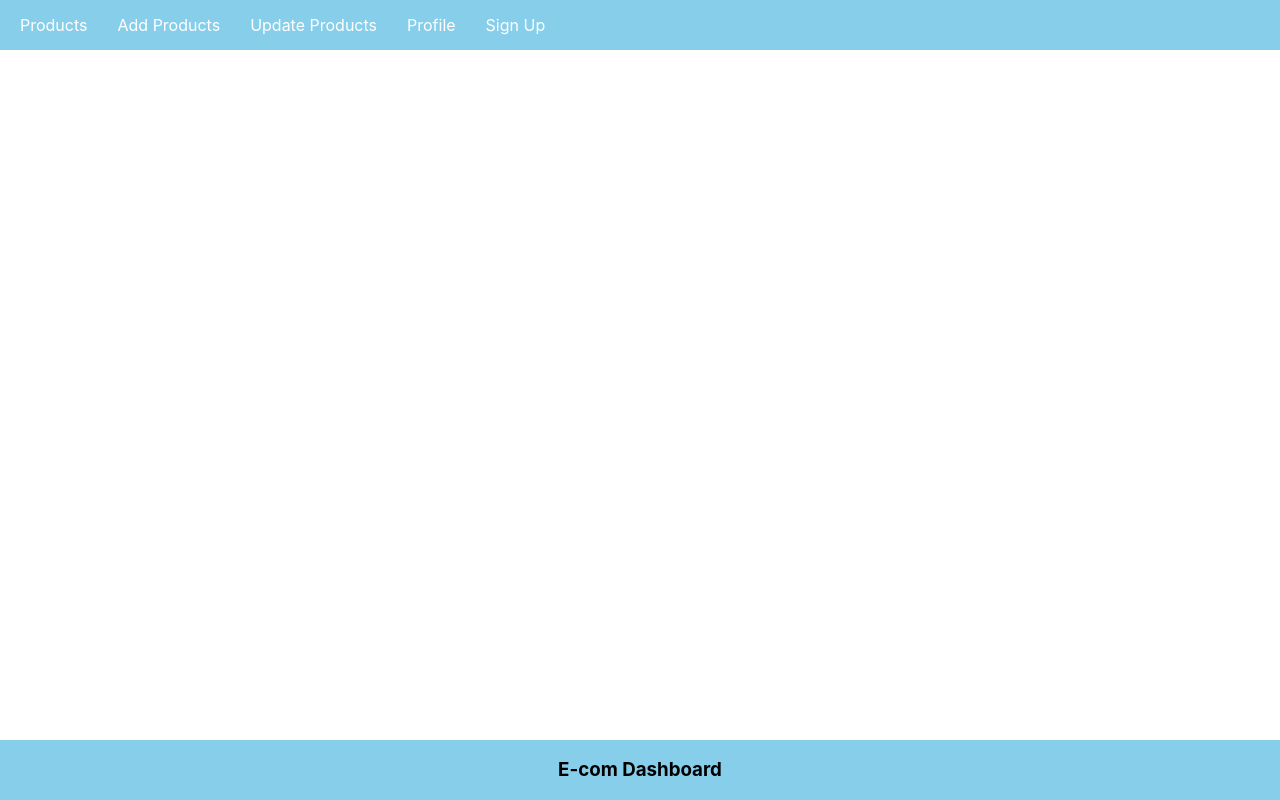
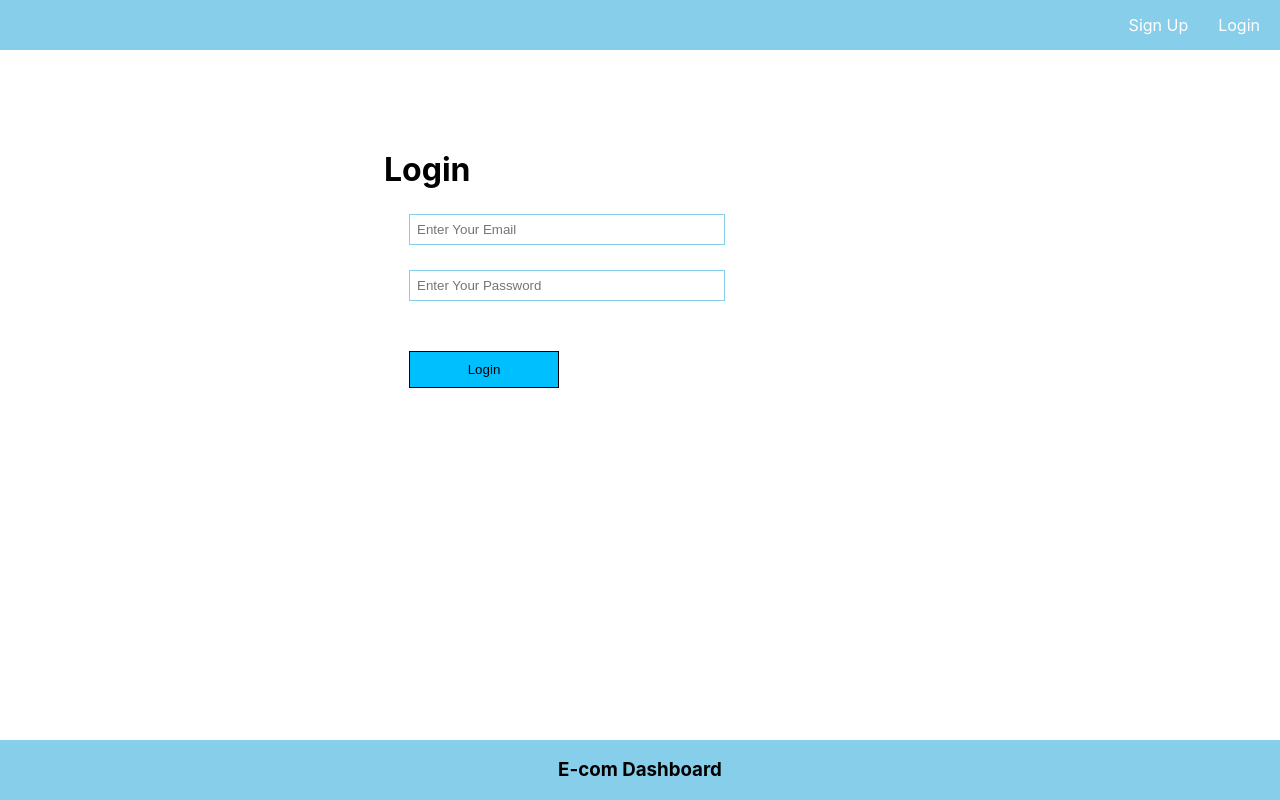
Before and after one commit to Khatib-Shakil/reactlearning, a React (Create React App) app in the folder fornt-end/: page /login in a window 1280 px wide. Built offline with nearby package versions, Linux system fonts and the light colour scheme.

Commit message:
add: integrate login api

```diff
--- a/fornt-end/src/App.js
+++ b/fornt-end/src/App.js
@@ -2,6 +2,7 @@
 import Nav from './components/Nav';
 import Footer from './components/Footer';
 import SignUp from './components/SignUp';
+import Login from './components/login';
 import { BrowserRouter, Routes, Route } from 'react-router-dom';
 import PrivateComponent from './components/PrivateComponent';
 
@@ -22,6 +23,7 @@
 
           </Route>
           <Route path="/signup" element={<SignUp/>}/>
+          <Route path="/login" element={<Login/>}/>
      </Routes>
           {/* <SignUp /> */}
       </BrowserRouter>
--- a/fornt-end/src/components/Nav.css
+++ b/fornt-end/src/components/Nav.css
@@ -15,3 +15,7 @@
     margin: 0;
     background-color: skyblue;
   }
+
+  .nav-right{
+    text-align: right;
+  }
--- a/fornt-end/src/components/Nav.js
+++ b/fornt-end/src/components/Nav.js
@@ -1,27 +1,35 @@
 import React from 'react';
 import './Nav.css';
-import {Link, useNavigate} from 'react-router-dom';
+import { Link, useNavigate } from 'react-router-dom';
 
-const Nav=()=>{
+const Nav = () => {
   const auth = localStorage.getItem('user');
-    const navigate = useNavigate()
-    const logout =()=>{
-        console.log("done")
+  const navigate = useNavigate();
+
+  const logout = () => {
+    console.log('done');
     localStorage.clear();
+    navigate('/signup');
+  };
 
-        navigate('/signup')
-    }
-    return(
+  return (
     <div>
+      {auth ? (
         <ul className='nav-ul'>
           <li><Link to="/">Products</Link></li>
           <li><Link to="/add">Add Products</Link></li>
           <li><Link to="/update">Update Products</Link></li>
           <li><Link to="/profile">Profile</Link></li>
-                <li>{ auth? <Link onClick={logout} to="/signup">Logout </Link>: <Link to="/signup">Sign Up</Link>}</li>
+          <li><Link onClick={logout} to="/signup">Logout  {JSON.parse(auth).name}</Link></li>
         </ul>
+      ) : (
+        <ul className='nav-ul nav-right'>
+          <li><Link to="/signup">Sign Up</Link></li>
+          <li><Link to="/login">Login</Link></li>
+        </ul>
+      )}
     </div>
-    )
-}
+  );
+};
 
 export default Nav;
--- a/fornt-end/src/components/SignUp.js
+++ b/fornt-end/src/components/SignUp.js
@@ -18,7 +18,8 @@
 
     const collectData = async () => {
         console.log(name, email, password);
-        let result = await fetch('http://localhost:4000/register', {
+        let result = await fetch('http://localhost:4000/register',
+         {
             method: "POST",
             body: JSON.stringify({ name, email, password }),
             headers: {
--- /dev/null
+++ b/fornt-end/src/components/login.css
@@ -0,0 +1,21 @@
+.login{
+    margin-left: 30%;
+    margin-top: 100px;
+}
+
+.inputbox{
+    display: block;
+    margin: 25px;
+    padding: 7px;
+    width: 300px;
+    border: 1px solid skyblue;
+}
+
+.appbutton{
+    margin: 25px;
+    padding: 10px;
+    width: 150px;
+    background-color: deepskyblue;
+    border: 1px solid;
+    cursor: pointer;
+}
--- /dev/null
+++ b/fornt-end/src/components/login.js
@@ -0,0 +1,51 @@
+import React, {useEffect}from "react";
+import './login.css';
+import { useNavigate } from "react-router-dom";
+
+const Login = ()=>{
+    const [email,setEmail] = React.useState('');
+    const[password,setPassword] = React.useState('');
+    const navigate = useNavigate();
+
+    useEffect(()=>{
+        const auth = localStorage.getItem('user');
+        if(auth){
+            navigate('/')
+        }
+    })
+
+    const handleLogin = async() =>{
+        console.log(email,password)
+        let result = await fetch("http://localhost:4000/login",
+        {
+            method: "POST",
+            body: JSON.stringify({email, password }),
+            headers: {
+                'Content-Type': 'application/json'
+            }
+        })
+        result = await result.json()
+        if(result.name){
+            localStorage.setItem("user",JSON.stringify(result));
+            navigate('/')
+
+        }else{
+            alert("User Not Found")
+        }
+
+    }
+
+    return(
+        <div className="login">
+            <h1>Login</h1>
+            <input className="inputbox" type="text" placeholder = 'Enter Your Email'
+            onChange={(e)=>setEmail(e.target.value)} value={email}/>
+            <input className="inputbox" type="password" placeholder="Enter Your Password"
+            onChange={(e)=>setPassword(e.target.value)} value={password}/>
+            <button onClick={handleLogin} className="appbutton" type="submit">Login</button>
+        </div>
+    )
+}
+
+
+export default Login;
```
Lines whose indentation alone changed are shown as unchanged.
